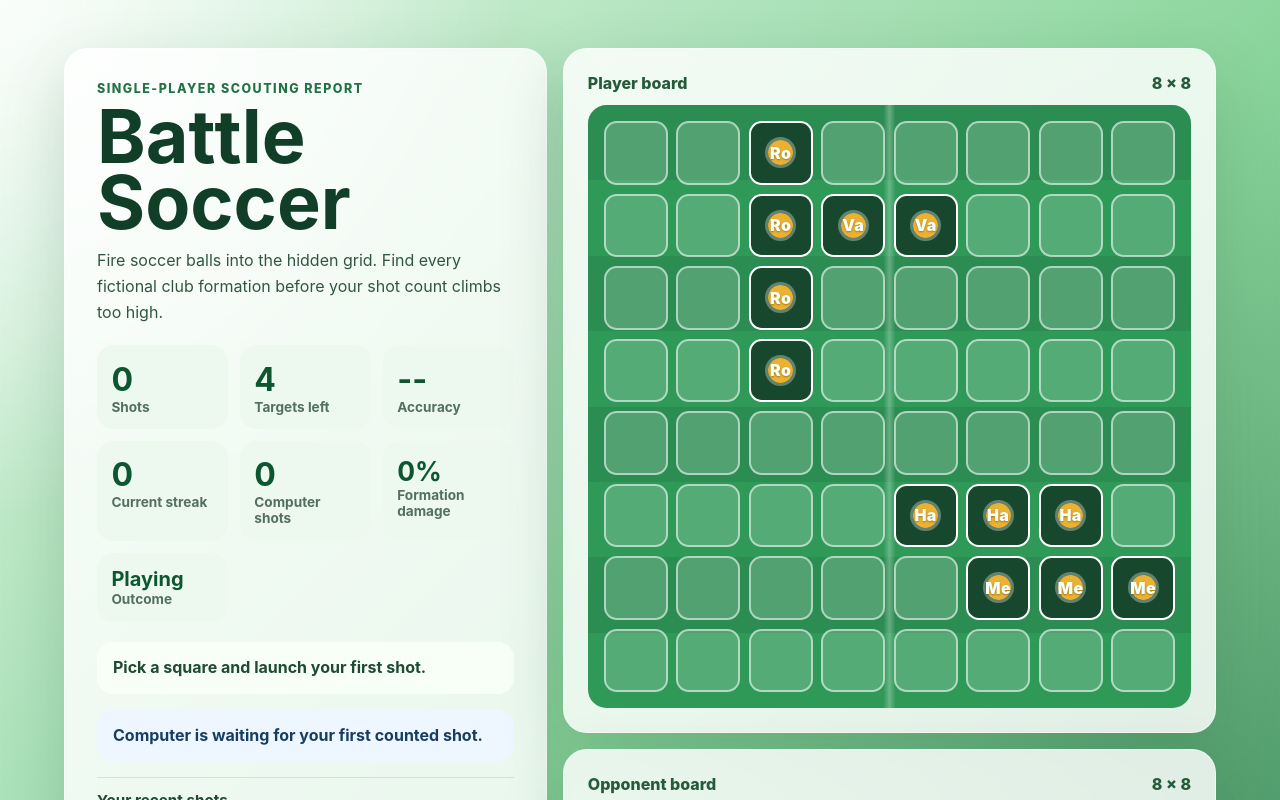
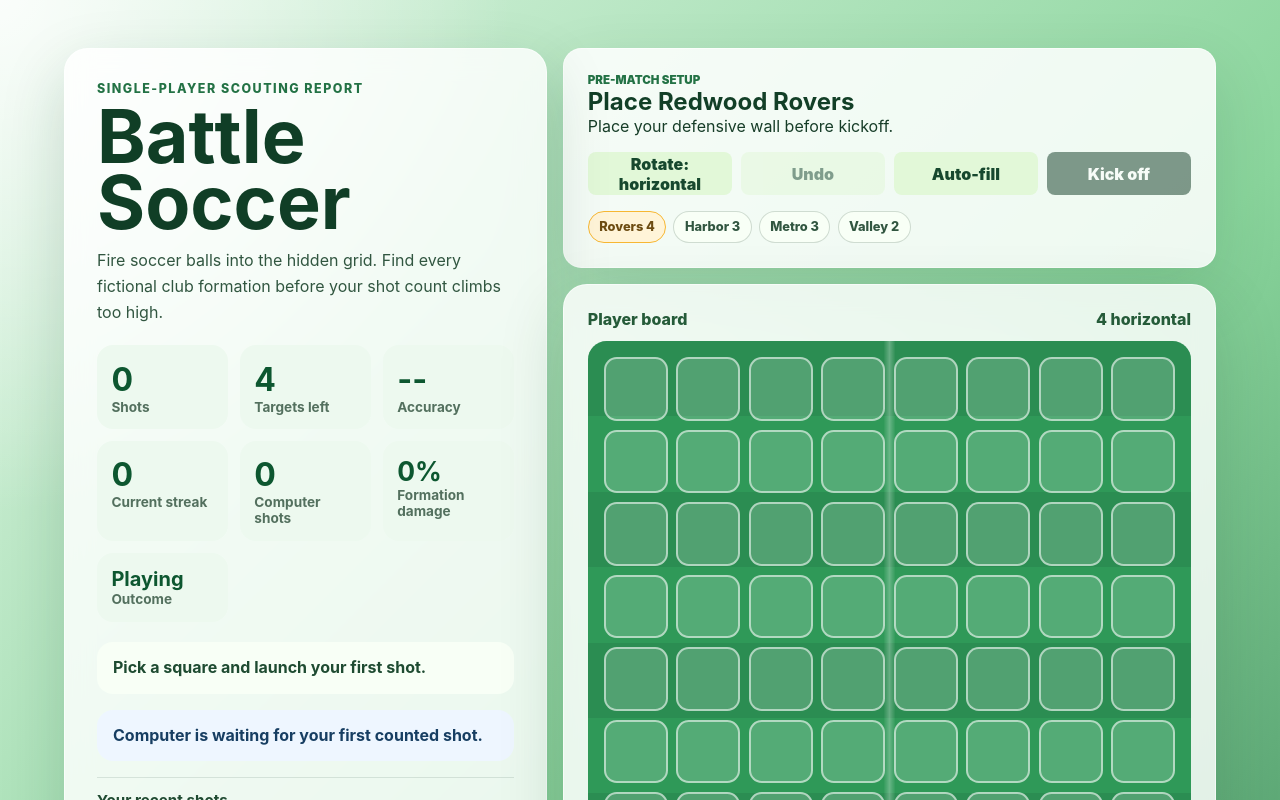
Before and after one commit to vandiverj/battle-soccer, a React (Vite) app: page / in a window 1280 px wide. Shown: the top 800 px of the page. Built offline with nearby package versions, Linux system fonts and the light colour scheme.

Commit message:
Add manual player formation placement

```diff
--- a/src/App.css
+++ b/src/App.css
@@ -389,6 +389,85 @@ h2 {
   gap: 1rem;
 }
 
+.setup-panel {
+  display: grid;
+  gap: 1rem;
+  padding: clamp(1rem, 3vw, 1.5rem);
+  border: 1px solid rgba(255, 255, 255, 0.58);
+  border-radius: 1.15rem;
+  background: rgba(255, 255, 255, 0.86);
+  box-shadow: 0 1.5rem 4rem rgba(16, 67, 37, 0.14);
+  color: #173d28;
+}
+
+.setup-panel h2,
+.setup-panel p {
+  margin: 0;
+}
+
+.setup-panel__eyebrow {
+  color: #237245;
+  font-size: 0.72rem;
+  font-weight: 900;
+  letter-spacing: 0;
+  text-transform: uppercase;
+}
+
+.setup-controls {
+  display: grid;
+  grid-template-columns: repeat(4, minmax(0, 1fr));
+  gap: 0.55rem;
+}
+
+.setup-controls button {
+  min-height: 2.7rem;
+  border: 0;
+  border-radius: 0.5rem;
+  background: #e2f8d8;
+  color: #17482e;
+  cursor: pointer;
+  font-weight: 900;
+}
+
+.setup-controls button:disabled {
+  cursor: not-allowed;
+  opacity: 0.52;
+}
+
+.setup-controls__primary {
+  background: #163f2a !important;
+  color: #ffffff !important;
+}
+
+.setup-pieces {
+  display: flex;
+  flex-wrap: wrap;
+  gap: 0.45rem;
+}
+
+.setup-piece {
+  min-height: 2rem;
+  padding: 0.4rem 0.65rem;
+  border: 1px solid rgba(22, 63, 42, 0.18);
+  border-radius: 999px;
+  background: #f8fff6;
+  color: #315640;
+  font-size: 0.8rem;
+  font-weight: 850;
+}
+
+.setup-piece--active {
+  border-color: #f7b733;
+  background: #fff4d8;
+  color: #6d4c12;
+}
+
+.setup-piece--placed {
+  border-color: #237245;
+  background: #237245;
+  color: #ffffff;
+}
+
 .board-card {
   padding: clamp(1rem, 3vw, 1.5rem);
 }
@@ -474,6 +553,22 @@ h2 {
 
 .player-cell--occupied span {
   position: absolute;
+}
+
+.player-cell--placement {
+  display: grid;
+  place-items: center;
+  cursor: pointer;
+}
+
+.player-cell--placement:not(:disabled):hover,
+.player-cell--placement:not(:disabled):focus-visible {
+  border-color: #f7b733;
+  background: rgba(247, 183, 51, 0.36);
+}
+
+.player-cell--placement:disabled {
+  cursor: not-allowed;
 }
 
 .player-board--thinking .player-cell {
@@ -750,6 +845,10 @@ h2 {
     align-items: flex-start;
     flex-direction: column;
   }
+
+  .setup-controls {
+    grid-template-columns: repeat(2, minmax(0, 1fr));
+  }
 }
 
 @media (prefers-reduced-motion: reduce) {
--- a/src/App.tsx
+++ b/src/App.tsx
@@ -4,16 +4,24 @@ import { GameBoard } from './components/GameBoard';
 import { PlayerBoard } from './components/PlayerBoard';
 import { StatusPanel } from './components/StatusPanel';
 import { TargetList } from './components/TargetList';
+import { placeTargetAt, placeTargets } from './game/placement';
 import { createGame, getRemainingTargets, playComputerTurn, shootCell } from './game/gameState';
-import type { Coordinate, GameState } from './game/types';
+import { GRID_SIZE, TARGET_DEFINITIONS } from './game/targets';
+import type { Coordinate, GameState, Orientation, PlacedTarget } from './game/types';
 
 const COMPUTER_TURN_DELAY_MS = 700;
 
 function App() {
-  const [game, setGame] = useState<GameState>(() => createGame());
+  const [placedFormations, setPlacedFormations] = useState<PlacedTarget[]>([]);
+  const [orientation, setOrientation] = useState<Orientation>('horizontal');
+  const [isGameStarted, setIsGameStarted] = useState(false);
+  const [placementMessage, setPlacementMessage] = useState('Place your defensive wall before kickoff.');
+  const [game, setGame] = useState<GameState>(() => createGame(GRID_SIZE, undefined, []));
   const [isComputerThinking, setIsComputerThinking] = useState(false);
   const remainingTargets = useMemo(() => getRemainingTargets(game), [game]);
   const outcome = game.isWon ? 'won' : game.isLost ? 'lost' : null;
+  const activeTarget = TARGET_DEFINITIONS[placedFormations.length];
+  const isSetupComplete = placedFormations.length === TARGET_DEFINITIONS.length;
 
   useEffect(() => {
     if (!isComputerThinking) {
@@ -29,7 +37,7 @@ function App() {
   }, [isComputerThinking]);
 
   const handleShoot = (coordinate: Coordinate) => {
-    if (isComputerThinking || game.isWon || game.isLost) {
+    if (!isGameStarted || isComputerThinking || game.isWon || game.isLost) {
       return;
     }
 
@@ -43,7 +51,66 @@ function App() {
 
   const handleReset = () => {
     setIsComputerThinking(false);
-    setGame(createGame());
+    setIsGameStarted(false);
+    setPlacedFormations([]);
+    setPlacementMessage('Place your defensive wall before kickoff.');
+    setGame(createGame(GRID_SIZE, undefined, []));
+  };
+
+  const handlePlaceFormation = (coordinate: Coordinate) => {
+    if (!activeTarget) {
+      return;
+    }
+
+    const placedTarget = placeTargetAt(activeTarget, coordinate, orientation, placedFormations, GRID_SIZE);
+
+    if (!placedTarget) {
+      setPlacementMessage(`${activeTarget.name} will not fit there. Rotate or choose a clear lane.`);
+      return;
+    }
+
+    const nextPlacedFormations = [...placedFormations, placedTarget];
+    setPlacedFormations(nextPlacedFormations);
+    setGame((currentGame) => ({
+      ...currentGame,
+      playerFormations: nextPlacedFormations,
+    }));
+    setPlacementMessage(
+      nextPlacedFormations.length === TARGET_DEFINITIONS.length
+        ? 'Wall complete. Kick off when ready.'
+        : `Placed ${activeTarget.name}. Next: ${TARGET_DEFINITIONS[nextPlacedFormations.length].name}.`,
+    );
+  };
+
+  const handleUndoPlacement = () => {
+    const nextPlacedFormations = placedFormations.slice(0, -1);
+    setPlacedFormations(nextPlacedFormations);
+    setGame((currentGame) => ({
+      ...currentGame,
+      playerFormations: nextPlacedFormations,
+    }));
+    setPlacementMessage(nextPlacedFormations.length ? 'Last placement removed.' : 'Place your defensive wall before kickoff.');
+  };
+
+  const handleRandomPlacement = () => {
+    const randomFormations = placeTargets(TARGET_DEFINITIONS, GRID_SIZE);
+    setPlacedFormations(randomFormations);
+    setGame((currentGame) => ({
+      ...currentGame,
+      playerFormations: randomFormations,
+    }));
+    setPlacementMessage('Wall auto-filled. Kick off when ready.');
+  };
+
+  const handleKickoff = () => {
+    if (!isSetupComplete) {
+      setPlacementMessage('Place every wall piece before kickoff.');
+      return;
+    }
+
+    setIsGameStarted(true);
+    setIsComputerThinking(false);
+    setGame(createGame(GRID_SIZE, undefined, placedFormations));
   };
 
   return (
@@ -77,8 +144,50 @@ function App() {
           onReset={handleReset}
         />
         <div className="boards-panel" aria-label="Battle Soccer boards">
-          <PlayerBoard state={game} isComputerThinking={isComputerThinking} />
-          <GameBoard state={game} disabled={isComputerThinking} onShoot={handleShoot} />
+          {!isGameStarted ? (
+            <section className="setup-panel" aria-label="Placement controls">
+              <div>
+                <p className="setup-panel__eyebrow">Pre-match setup</p>
+                <h2>{activeTarget ? `Place ${activeTarget.name}` : 'Ready for kickoff'}</h2>
+                <p>{placementMessage}</p>
+              </div>
+              <div className="setup-controls" aria-label="Formation placement controls">
+                <button type="button" onClick={() => setOrientation((current) => (current === 'horizontal' ? 'vertical' : 'horizontal'))}>
+                  Rotate: {orientation}
+                </button>
+                <button type="button" onClick={handleUndoPlacement} disabled={!placedFormations.length}>
+                  Undo
+                </button>
+                <button type="button" onClick={handleRandomPlacement}>
+                  Auto-fill
+                </button>
+                <button type="button" className="setup-controls__primary" onClick={handleKickoff} disabled={!isSetupComplete}>
+                  Kick off
+                </button>
+              </div>
+              <div className="setup-pieces" aria-label="Formation pieces">
+                {TARGET_DEFINITIONS.map((target, index) => (
+                  <span
+                    key={target.id}
+                    className={`setup-piece ${index < placedFormations.length ? 'setup-piece--placed' : ''} ${
+                      index === placedFormations.length ? 'setup-piece--active' : ''
+                    }`}
+                  >
+                    {target.shortName} {target.length}
+                  </span>
+                ))}
+              </div>
+            </section>
+          ) : null}
+          <PlayerBoard
+            state={game}
+            isComputerThinking={isComputerThinking}
+            isPlacementMode={!isGameStarted}
+            orientation={orientation}
+            activeTarget={activeTarget}
+            onPlace={handlePlaceFormation}
+          />
+          <GameBoard state={game} disabled={!isGameStarted || isComputerThinking} onShoot={handleShoot} />
         </div>
         <TargetList state={game} />
       </section>
--- a/src/components/PlayerBoard.tsx
+++ b/src/components/PlayerBoard.tsx
@@ -1,5 +1,5 @@
 import { coordinateKey } from '../game/placement';
-import type { GameState, PlacedTarget } from '../game/types';
+import type { Coordinate, GameState, Orientation, PlacedTarget, TargetDefinition } from '../game/types';
 
 const buildFormationLookup = (formations: PlacedTarget[]): Map<string, PlacedTarget> => {
   const lookup = new Map<string, PlacedTarget>();
@@ -16,9 +16,20 @@ const buildFormationLookup = (formations: PlacedTarget[]): Map<string, PlacedTar
 type PlayerBoardProps = {
   state: GameState;
   isComputerThinking?: boolean;
+  isPlacementMode?: boolean;
+  orientation?: Orientation;
+  activeTarget?: TargetDefinition;
+  onPlace?: (coordinate: Coordinate) => void;
 };
 
-export function PlayerBoard({ state, isComputerThinking = false }: PlayerBoardProps) {
+export function PlayerBoard({
+  state,
+  isComputerThinking = false,
+  isPlacementMode = false,
+  orientation = 'horizontal',
+  activeTarget,
+  onPlace,
+}: PlayerBoardProps) {
   const occupiedCells = buildFormationLookup(state.playerFormations);
   const cells = Array.from({ length: state.gridSize * state.gridSize }, (_, index) => ({
     row: Math.floor(index / state.gridSize),
@@ -29,7 +40,7 @@ export function PlayerBoard({ state, isComputerThinking = false }: PlayerBoardPr
     <section className="board-card" aria-label="Player formation board">
       <div className="board-header">
         <span>Player board</span>
-        <span>{state.gridSize} × {state.gridSize}</span>
+        <span>{isPlacementMode && activeTarget ? `${activeTarget.length} ${orientation}` : `${state.gridSize} × ${state.gridSize}`}</span>
       </div>
       <div
         className={`game-board player-board ${isComputerThinking ? 'player-board--thinking' : ''}`}
@@ -45,6 +56,25 @@ export function PlayerBoard({ state, isComputerThinking = false }: PlayerBoardPr
           const label = formation
             ? `Row ${cell.row + 1}, column ${cell.col + 1}: occupied by ${formation.name}${computerShotLabel}`
             : `Row ${cell.row + 1}, column ${cell.col + 1}: empty player-side cell${computerShotLabel}`;
+
+          if (isPlacementMode) {
+            return (
+              <button
+                key={key}
+                type="button"
+                className={`grid-cell player-cell player-cell--placement ${formation ? 'player-cell--occupied' : ''}`}
+                aria-label={
+                  formation
+                    ? `Row ${cell.row + 1}, column ${cell.col + 1}: occupied by ${formation.name}`
+                    : `Place ${activeTarget?.name ?? 'formation'} starting at row ${cell.row + 1}, column ${cell.col + 1}`
+                }
+                disabled={Boolean(formation)}
+                onClick={() => onPlace?.(cell)}
+              >
+                <span aria-hidden="true">{formation ? formation.shortName.slice(0, 2) : ''}</span>
+              </button>
+            );
+          }
 
           return (
             <div
--- a/src/game/placement.ts
+++ b/src/game/placement.ts
@@ -5,7 +5,7 @@ export const coordinateKey = ({ row, col }: Coordinate): string => `${row},${col
 
 const randomOrientation = (): Orientation => (Math.random() > 0.5 ? 'horizontal' : 'vertical');
 
-const buildCells = (
+export const buildCells = (
   start: Coordinate,
   length: number,
   orientation: Orientation,
@@ -22,6 +22,36 @@ const cellsFit = (cells: Coordinate[], gridSize: number): boolean =>
 
 const cellsAvailable = (cells: Coordinate[], occupied: Set<string>): boolean =>
   cells.every((cell) => !occupied.has(coordinateKey(cell)));
+
+export const canPlaceTarget = (
+  definition: TargetDefinition,
+  start: Coordinate,
+  orientation: Orientation,
+  existingTargets: PlacedTarget[],
+  gridSize = GRID_SIZE,
+): boolean => {
+  const occupied = new Set(existingTargets.flatMap((target) => target.cells.map(coordinateKey)));
+  const cells = buildCells(start, definition.length, orientation);
+
+  return cellsFit(cells, gridSize) && cellsAvailable(cells, occupied);
+};
+
+export const placeTargetAt = (
+  definition: TargetDefinition,
+  start: Coordinate,
+  orientation: Orientation,
+  existingTargets: PlacedTarget[],
+  gridSize = GRID_SIZE,
+): PlacedTarget | null => {
+  if (!canPlaceTarget(definition, start, orientation, existingTargets, gridSize)) {
+    return null;
+  }
+
+  return {
+    ...definition,
+    cells: buildCells(start, definition.length, orientation),
+  };
+};
 
 export const targetsOverlap = (targets: PlacedTarget[]): boolean => {
   const seen = new Set<string>();
```
Also changed, not shown: 1 other file (tests, documents, lock files or other folders).
